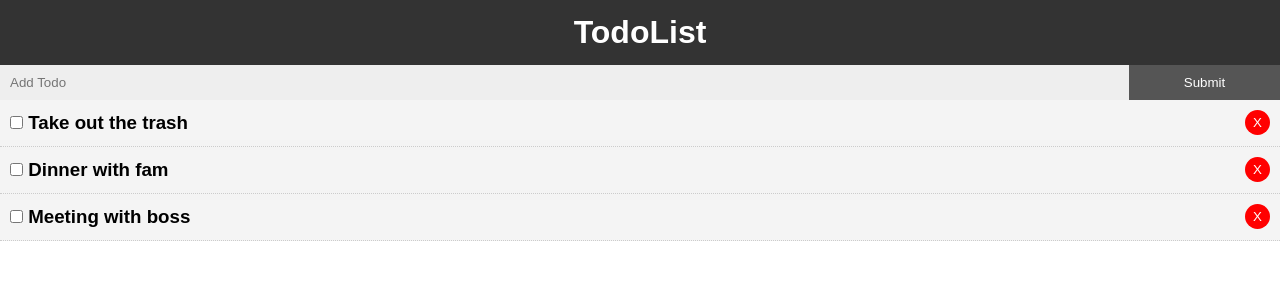
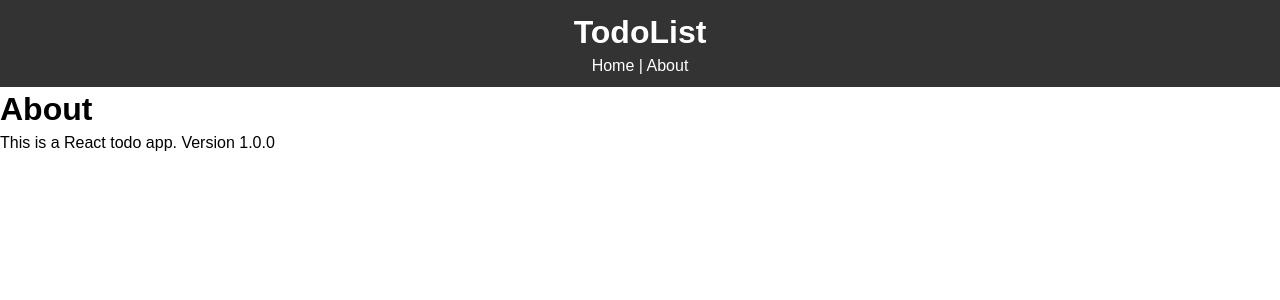
Before and after one commit to Alejandro1709/ReactTODO, a React (Create React App) app: page /about in a window 1280 px wide. Shown: the top 300 px of the page. Built offline with nearby package versions, Linux system fonts and the light colour scheme.

Commit message:
DONE: APP

```diff
--- a/src/App.js
+++ b/src/App.js
@@ -1,8 +1,10 @@
 import React, { Component } from 'react';
+import { BrowserRouter as Router, Route } from 'react-router-dom';
 import Todos from './components/Todos';
 import Header from './components/layout/Header';
 import AddTodo from './components/AddTodo';
 import { v4 as uuidv4 } from 'uuid';
+import About from './components/pages/About';
 import './App.css';
 
 class App extends Component {
@@ -55,9 +57,15 @@ class App extends Component {
 
   render() {
     return (
+      <Router>
         <div className="app">
           <div className="app__container">
             <Header />
+            <Route
+              path="/"
+              exact
+              render={(props) => (
+                <React.Fragment>
                   <AddTodo addTodo={this.addTodo} />
                   <main>
                     <Todos
@@ -66,8 +74,13 @@ class App extends Component {
                       delTodo={this.delTodo}
                     />
                   </main>
+                </React.Fragment>
+              )}
+            />
+            <Route path="/about" component={About} />
           </div>
         </div>
+      </Router>
     );
   }
 }
--- a/src/components/layout/Header.js
+++ b/src/components/layout/Header.js
@@ -1,9 +1,17 @@
 import React from 'react';
+import { Link } from 'react-router-dom';
 
 function Header() {
   return (
     <header style={headerStyle}>
       <h1>TodoList</h1>
+      <Link style={linkStyle} to="/">
+        Home
+      </Link>{' '}
+      |{' '}
+      <Link style={linkStyle} to="/about">
+        About
+      </Link>
     </header>
   );
 }
@@ -15,4 +23,9 @@ const headerStyle = {
   padding: '10px',
 };
 
+const linkStyle = {
+  color: '#fff',
+  textDecoration: 'none',
+};
+
 export default Header;
--- /dev/null
+++ b/src/components/pages/About.js
@@ -0,0 +1,12 @@
+import React from 'react';
+
+function About() {
+  return (
+    <React.Fragment>
+      <h1>About</h1>
+      <p>This is a React todo app. Version 1.0.0</p>
+    </React.Fragment>
+  );
+}
+
+export default About;
```
Also changed, not shown: 1 other file (tests, documents, lock files or other folders). Lines whose indentation alone changed are shown as unchanged.
